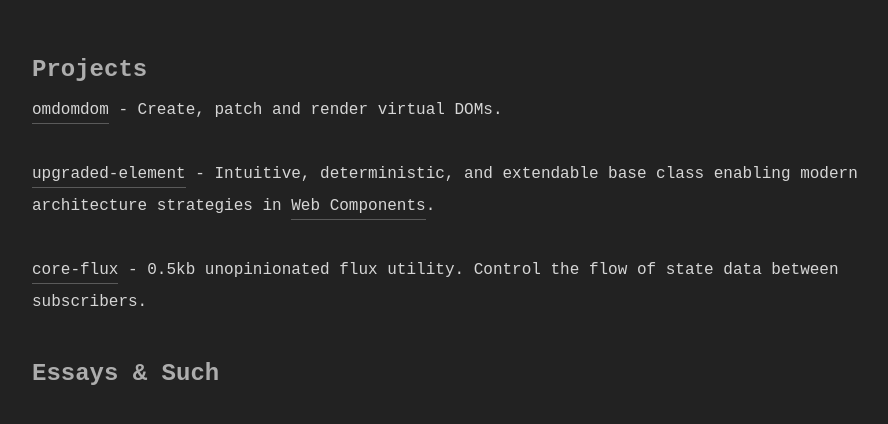
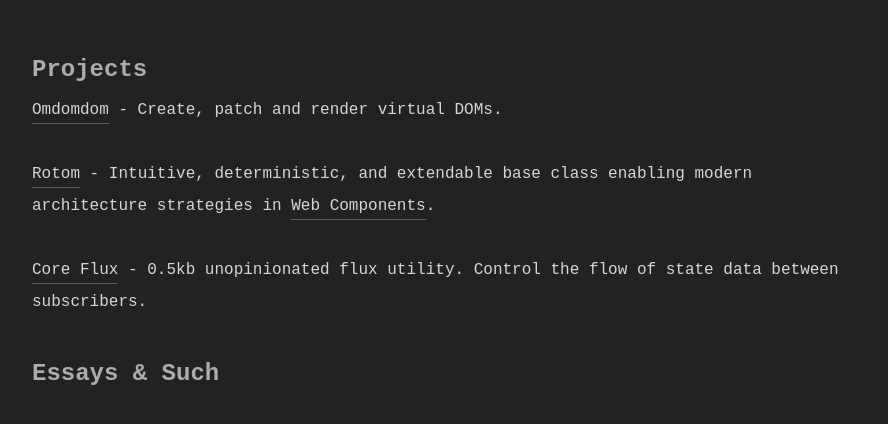
Before and after one commit to geotrev/geotrev.com, an Eleventy site: page index.html in a window 1280 px wide. Shown: the part 810-1234 px from the top of the page, without its empty margins (188-1076 px from the left). Built offline with nearby package versions, Linux system fonts and the light colour scheme; Eleventy itself is replaced by a stand-in of ours; files that its build step writes are made by us from their sources; no server answers.

Commit message:
Update index.html

```diff
--- a/index.html
+++ b/index.html
@@ -69,17 +69,17 @@
       <section class="projects">
         <h2>Projects</h2>
         <p>
-          <a href="https://github.com/geotrev/omdomdom">omdomdom</a> - Create, patch and render virtual DOMs.
+          <a href="https://github.com/geotrev/omdomdom">Omdomdom</a> - Create, patch and render virtual DOMs.
         </p>
         <br />
         <p>
-          <a href="https://github.com/geotrev/upgraded-element"
-            >upgraded-element</a
+          <a href="https://github.com/geotrev/rotom"
+            >Rotom</a
           > - Intuitive, deterministic, and extendable base class enabling modern architecture strategies in <a href="https://developer.mozilla.org/en-US/docs/Web/Web_Components">Web Components</a>.
         </p>
         <br />
         <p>
-          <a href="https://www.github.com/geotrev/core-flux">core-flux</a> - 0.5kb unopinionated flux utility. Control the flow of state data between subscribers.
+          <a href="https://www.github.com/geotrev/core-flux">Core Flux</a> - 0.5kb unopinionated flux utility. Control the flow of state data between subscribers.
         </p>
       </section>
 
```
